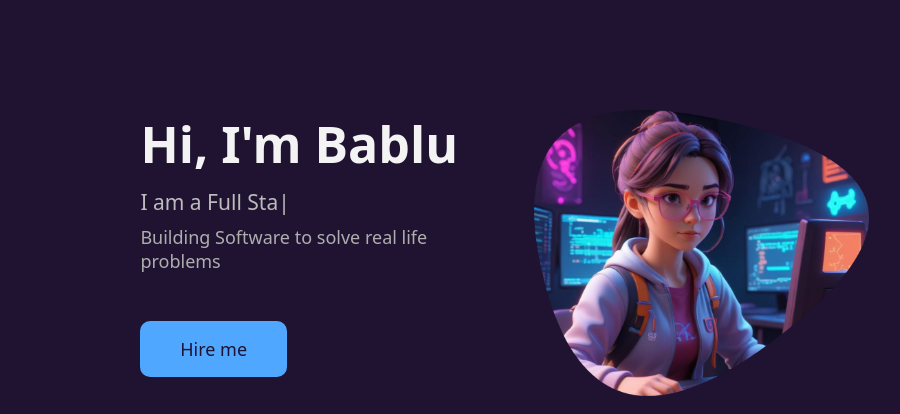
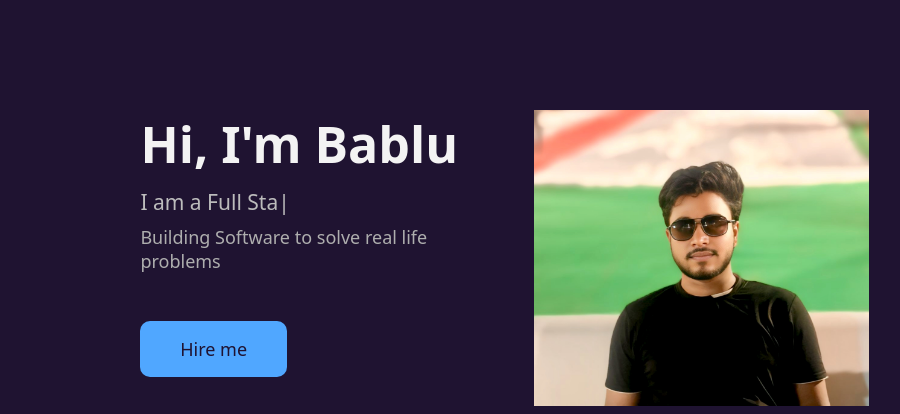
Before and after one commit to infobablukumar/my-portfolio, a plain HTML site: page index.html in a window 1280 px wide. Shown: the part 131-545 px from the top of the page, 221-1121 px from the left. Drawn offline with nearby package versions, Linux system fonts and the light colour scheme.

Commit message:
Update index.html
Signed-off-by: BABLU KUMAR <infobablukumar1@gmail.com>

```diff
--- a/index.html
+++ b/index.html
@@ -5,7 +5,7 @@
     <meta charset="UTF-8" />
     <meta http-equiv="X-UA-Compatible" content="IE=edge" />
     <meta name="viewport" content="width=device-width, initial-scale=1.0" />
-    <link rel="icon" href="image/IMG_20250723_214135 (1)" />
+    <link rel="icon" href="image/IMG_20250723_214135 (1).png" />
     <link rel="stylesheet" href="style.css" />
     <title>Bablu Kumar</title>
 
@@ -78,7 +78,7 @@
 
                             </div>
                             <div class="content-image" id="tilt">
-                                <img src="image/image.png" alt="">
+                                <img src="image/IMG_20250723_214135 (1).png" alt="">
                             </div>
                         </div>
                     </div>
```
